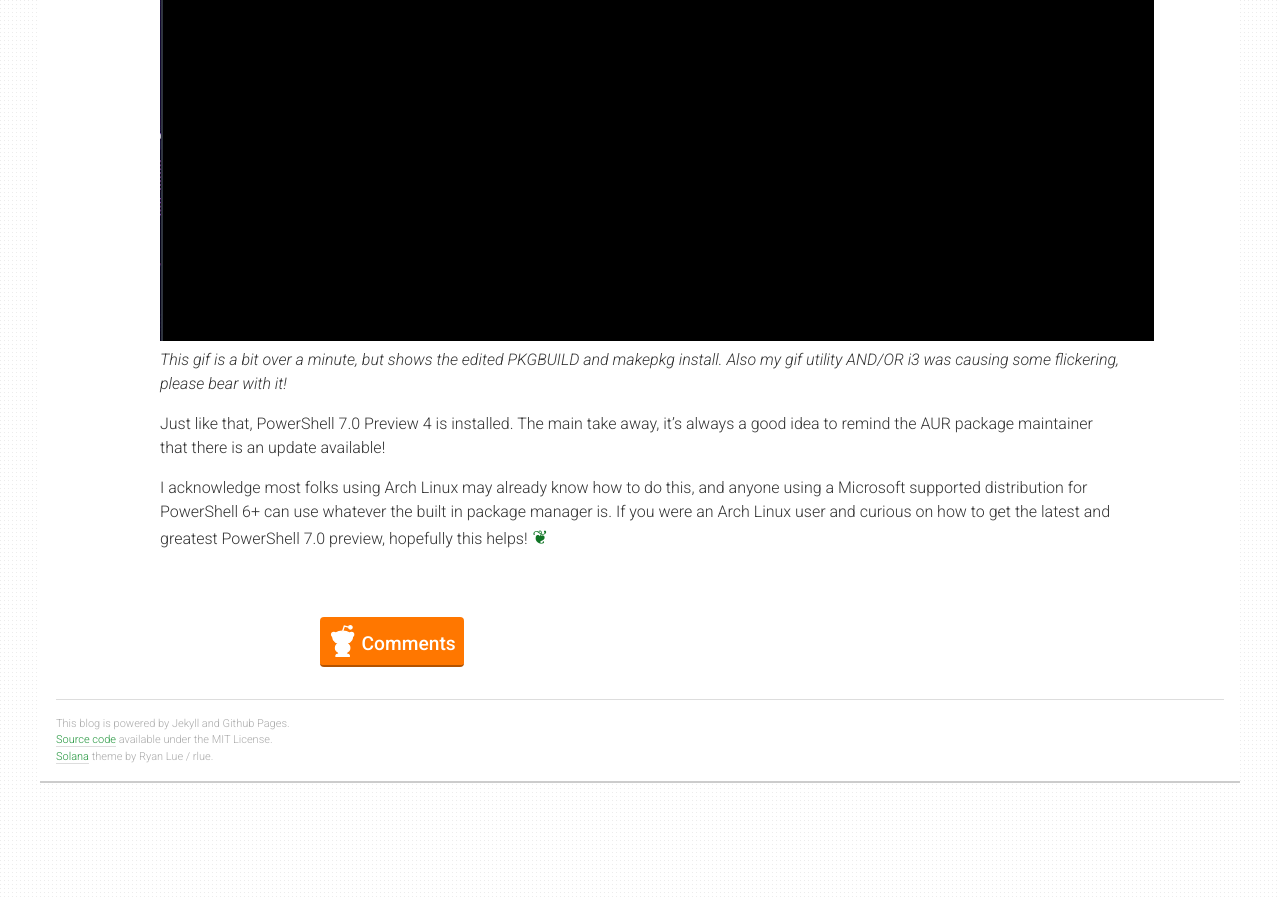
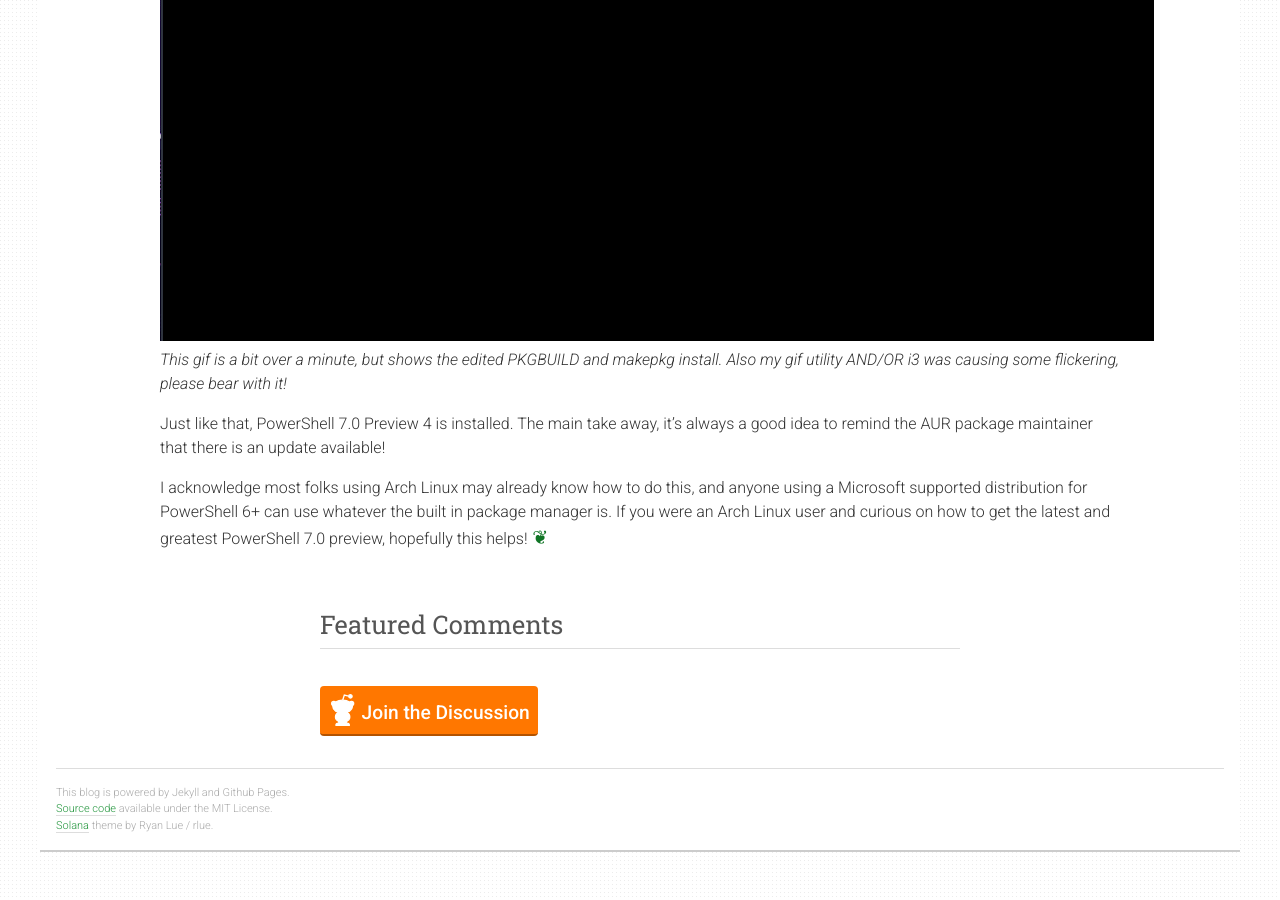
Before and after one commit to picobellobv/ephos.github.io, a Jekyll site: the page built from _posts/2019-10-13-PowerShell-Previews-on-Arch.md, in a window 1280 px wide and 900 px high, scrolled down 4712 px. Built offline with Jekyll 4.4.1, drawn with Linux system fonts in a browser that asks for light colours; a script that is not in the unit is left out; before the commit the page ends 5543 px from its top, so only the background shows below that; part of the change alters nothing that is shown.

Commit message:
Added featured comment.

```diff
--- a/_posts/2019-10-13-PowerShell-Previews-on-Arch.md
+++ b/_posts/2019-10-13-PowerShell-Previews-on-Arch.md
@@ -6,6 +6,7 @@ tags: [powershell, linux]
 published : true
 reddit_post: https://ephos.github.io/posts/2019-10-13-PowerShell-Previews-on-Arch
 featured_comments:
+  - url: 'https://www.reddit.com/r/PowerShell/comments/dm0vkj/powershell_previews_on_arch_linux/f4vollv/'
 ---
 
 ## Installing the Latest PowerShell Previews on Arch Linux
```
